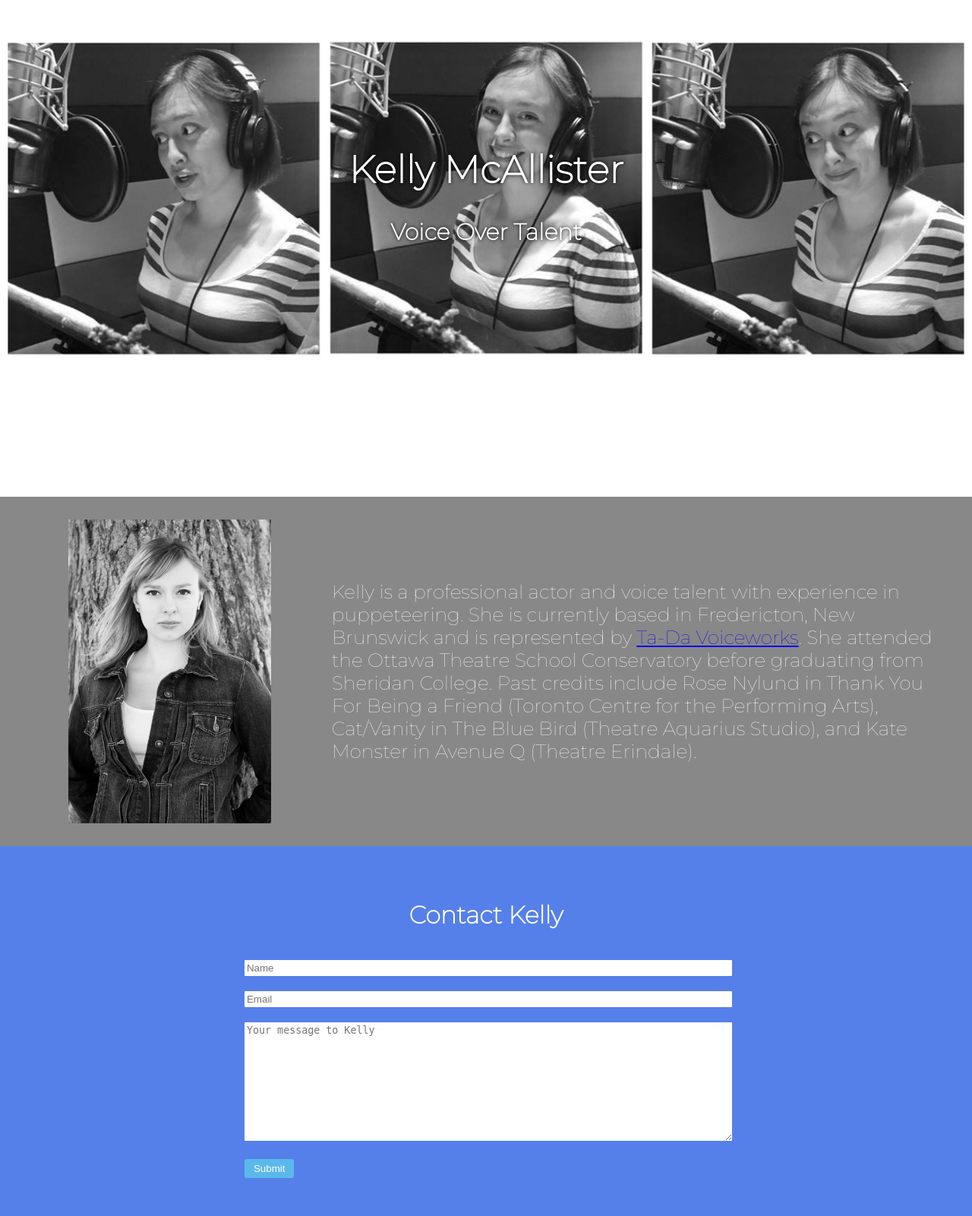
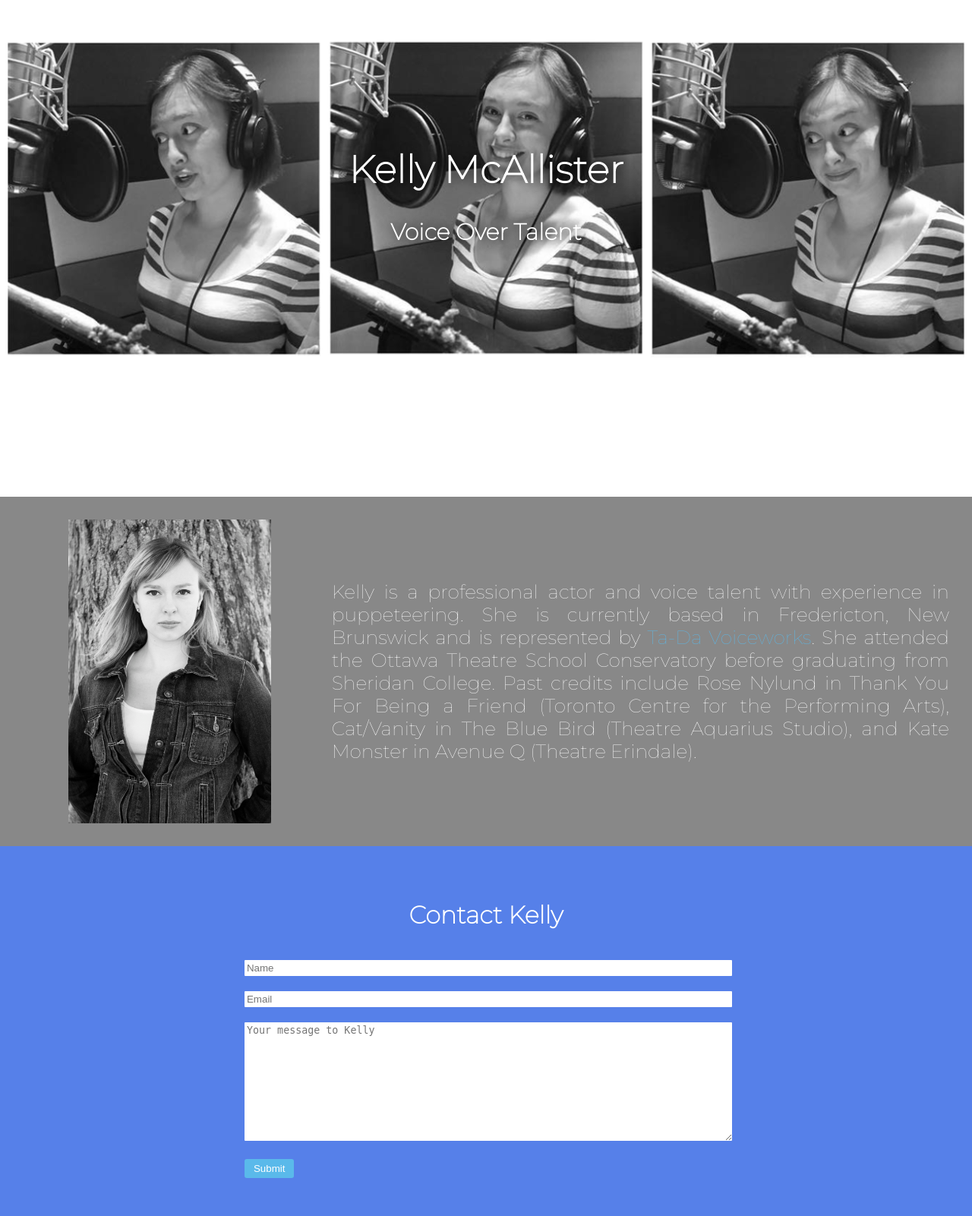
Before and after one commit to scottmcallister/kellymcallister, a Flask app: page / in a window 1280 px wide. Shown: the part 146-1747 px from the top of the page at 76% size. Run offline with Flask 2, Linux system fonts and the light colour scheme; some libraries are stand-ins or nearby versions.

Commit message:
justify text content in overview

```diff
--- a/static/css/main.css
+++ b/static/css/main.css
@@ -21,14 +21,14 @@ body {
   font-size: 50px;
   width: 100%;
   text-align: center;
-  text-shadow: #000 0 0 5px;
+  text-shadow: #000 0 0 15px;
 }
 .masthead .subtitle {
   color: #ffffff;
   font-size: 30px;
   width: 100%;
   text-align: center;
-  text-shadow: #000 0 0 5px;
+  text-shadow: #000 0 0 15px;
 }
 .overview {
   padding: 20px;
@@ -52,6 +52,11 @@ body {
   color: #fff;
   flex: 2;
   font-size: 25px;
+  text-align: justify;
+}
+.overview p a {
+  color: #5AB9EA !important;
+  text-decoration: none;
 }
 @media (max-width: 700px) {
   .overview {
--- a/static/less/main.less
+++ b/static/less/main.less
@@ -28,14 +28,14 @@ body {
         font-size: 50px;
         width: 100%;
         text-align: center;
-        text-shadow: #000 0 0 5px;
+        text-shadow: #000 0 0 15px;
     }
     .subtitle {
         color: @white;
         font-size: 30px;
         width: 100%;
         text-align: center;
-        text-shadow: #000 0 0 5px;
+        text-shadow: #000 0 0 15px;
     }
 }
 
@@ -60,6 +60,11 @@ body {
         color: #fff;
         flex: 2;
         font-size: 25px;
+        text-align: justify;
+        a {
+            color: @light-blue !important;
+            text-decoration: none;
+        }
     }
     @media (max-width: 700px) {
         flex-direction: column;
```
